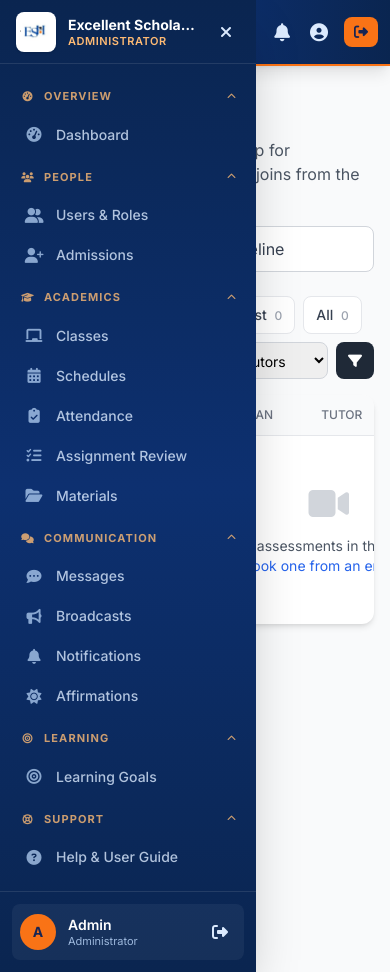
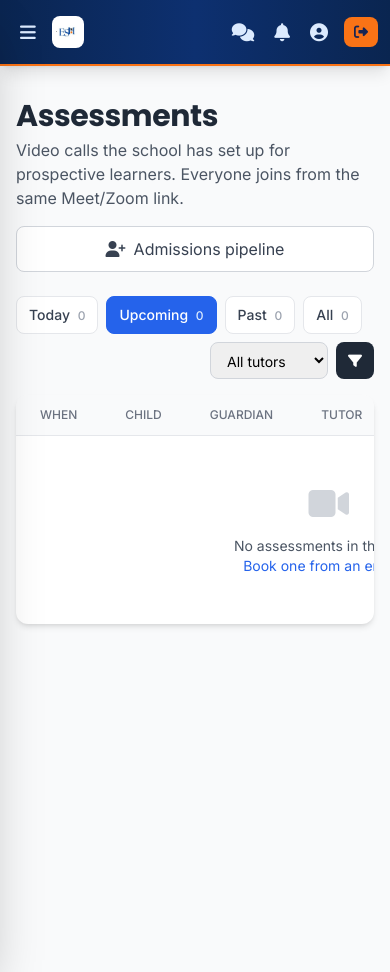
Before and after one commit to paulzekeri/excellent-scholars-hub, a Laravel app: page /admin/assessments in a window 390 px wide. Run offline with Laravel 8, Linux system fonts and the light colour scheme; a user stored in the database is signed in; data comes from the database, SQL or seed files in the repository; data that the repository does not hold is empty; some libraries are stand-ins or nearby versions.

Commit message:
fix: restore the mobile sidebar transform (trangray -> translate typo from the colour sweep)

```diff
--- a/resources/views/layouts/app.blade.php
+++ b/resources/views/layouts/app.blade.php
@@ -119,7 +119,7 @@
             // Mobile off-canvas drawer.
             function openDrawer() {
                 if (!sidebar) return;
-                sidebar.classList.remove('-trangray-x-full');
+                sidebar.classList.remove('-translate-x-full');
                 overlay && overlay.classList.remove('hidden');
                 body.classList.add('overflow-hidden');
                 drawerToggle && drawerToggle.setAttribute('aria-expanded', 'true');
@@ -127,7 +127,7 @@
 
             function closeDrawer() {
                 if (!sidebar) return;
-                sidebar.classList.add('-trangray-x-full');
+                sidebar.classList.add('-translate-x-full');
                 overlay && overlay.classList.add('hidden');
                 body.classList.remove('overflow-hidden');
                 drawerToggle && drawerToggle.setAttribute('aria-expanded', 'false');
--- a/resources/views/layouts/sidebar.blade.php
+++ b/resources/views/layouts/sidebar.blade.php
@@ -189,7 +189,7 @@
 @endphp
 
 <aside id="esh-sidebar"
-       class="esh-sidebar fixed inset-y-0 left-0 z-50 flex w-64 -trangray-x-full flex-col bg-gradient-to-b from-[#0a2550] via-[#0d3070] to-[#0a2550] text-blue-50 shadow-2xl transition-transform duration-200 lg:trangray-x-0">
+       class="esh-sidebar fixed inset-y-0 left-0 z-50 flex w-64 -translate-x-full flex-col bg-gradient-to-b from-[#0a2550] via-[#0d3070] to-[#0a2550] text-blue-50 shadow-2xl transition-transform duration-200 lg:translate-x-0">
 
     <!-- Brand -->
     <div class="flex h-16 shrink-0 items-center gap-3 border-b border-white/10 px-4">
```
